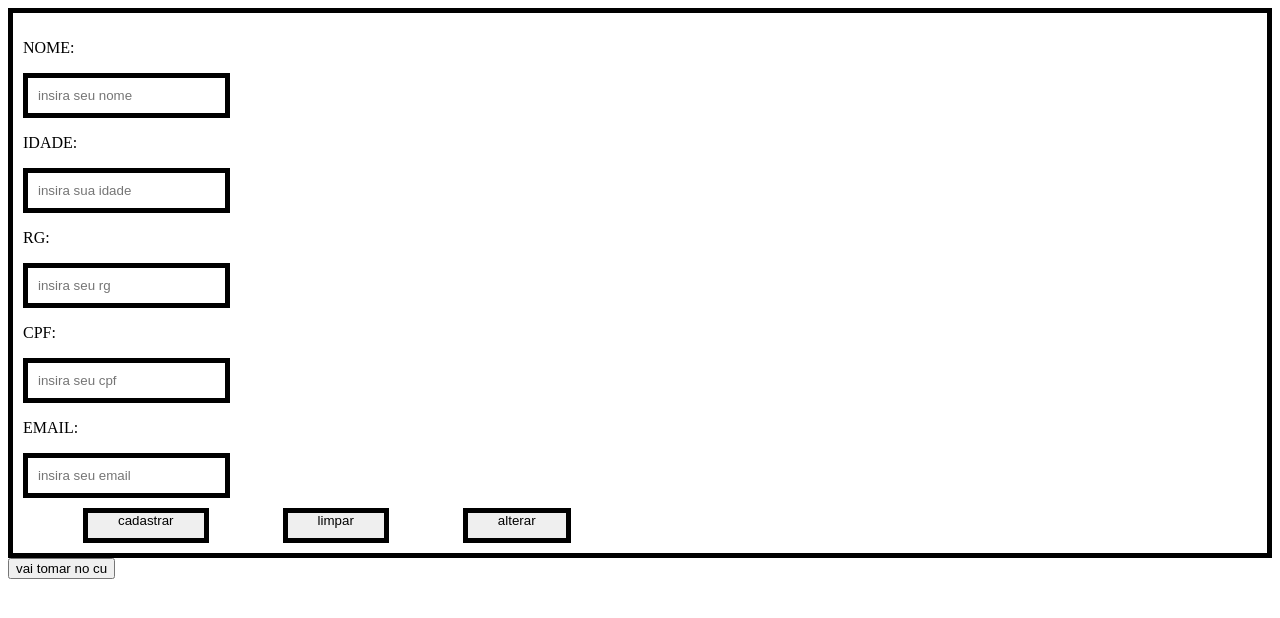
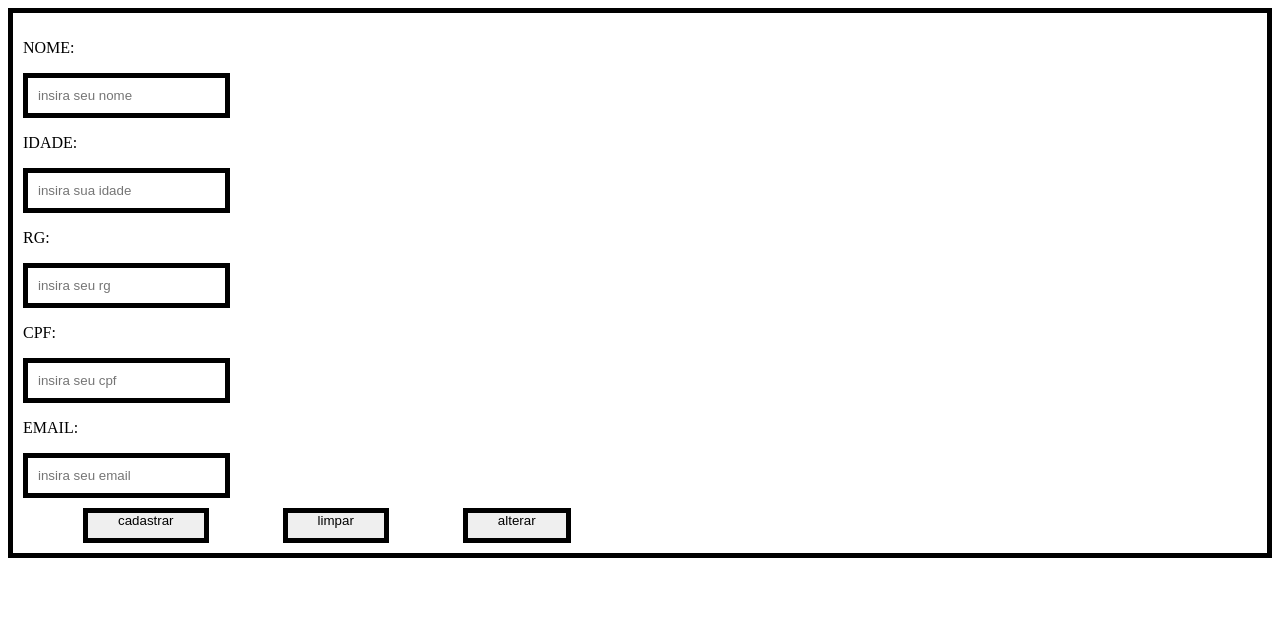
Before and after one commit to shibadev54/prog-web, a plain HTML site: page caome/a.html in a window 1280 px wide. Drawn offline with Linux system fonts and the light colour scheme.

Commit message:
Atualizar o a.html

```diff
--- a/caome/a.html
+++ b/caome/a.html
@@ -22,7 +22,7 @@
     <button class="butrgt"> limpar</button>
     <button class="butcenter">alterar</button>
  </form>
- <button onclick="yeah()"> vai tomar no cu</button>
+
  <p></p>
     <script src="c.js"></script>
 </body>
```
